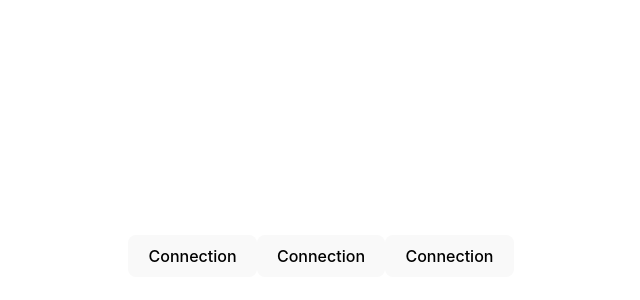
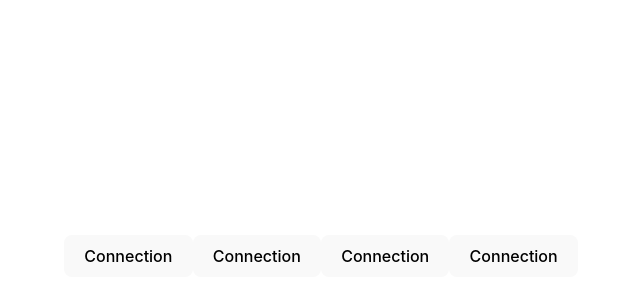
Before and after one commit to Joel-Lavia/TheSummitProjet, a React (Vite) app: page / in a window 1280 px wide. Shown: the part 144-444 px from the top of the page, without its empty margins (319-959 px from the left). Built offline with nearby package versions, Linux system fonts and the light colour scheme.

Commit message:
integration de la page contact

```diff
--- /dev/null
+++ b/src/pages/Contact.jsx
@@ -0,0 +1,6 @@
+function Contact(params) {
+return(
+    <p>The contact</p>
+);
+}
+export default Contact
--- a/src/pages/Home.jsx
+++ b/src/pages/Home.jsx
@@ -8,8 +8,8 @@ function Home() {
     <div>
       <button onClick={() => handleClick("/TheLodge")}>Connection</button>
       <button onClick={() => handleClick("/SkiRun")}>Connection</button>
-      <button onClick={() => handleClick("/SkiRun")}>Connection</button>
-
+      <button onClick={() => handleClick("/Theummit")}>Connection</button>
+      <button onClick={() => handleClick("/HowTo")}>Connection</button>
 
     </div>
   );
--- /dev/null
+++ b/src/pages/HowTo.jsx
@@ -0,0 +1,6 @@
+function HowTo(params) {
+return(
+<p>How to get here</p>
+);
+}
+export default HowTo
```
Also changed, not shown: src/main.jsx (+12 -2 lines).
